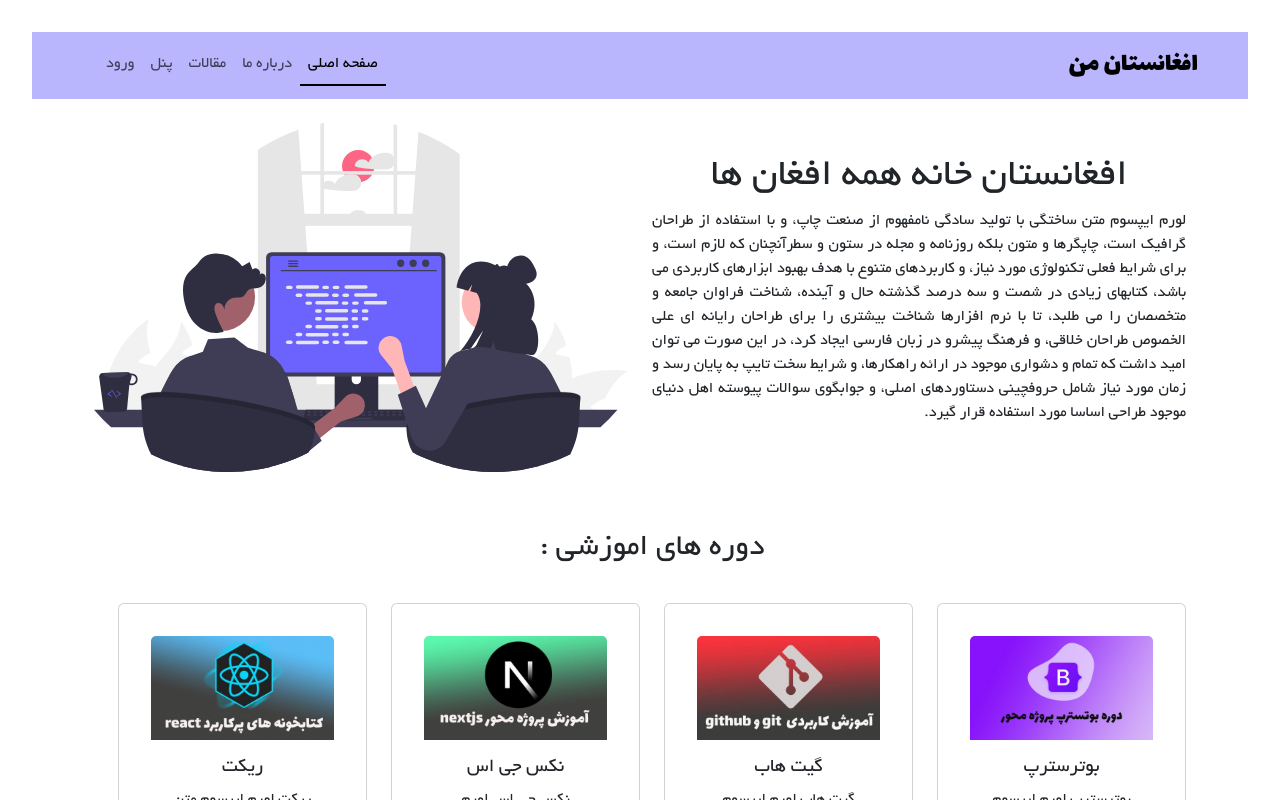
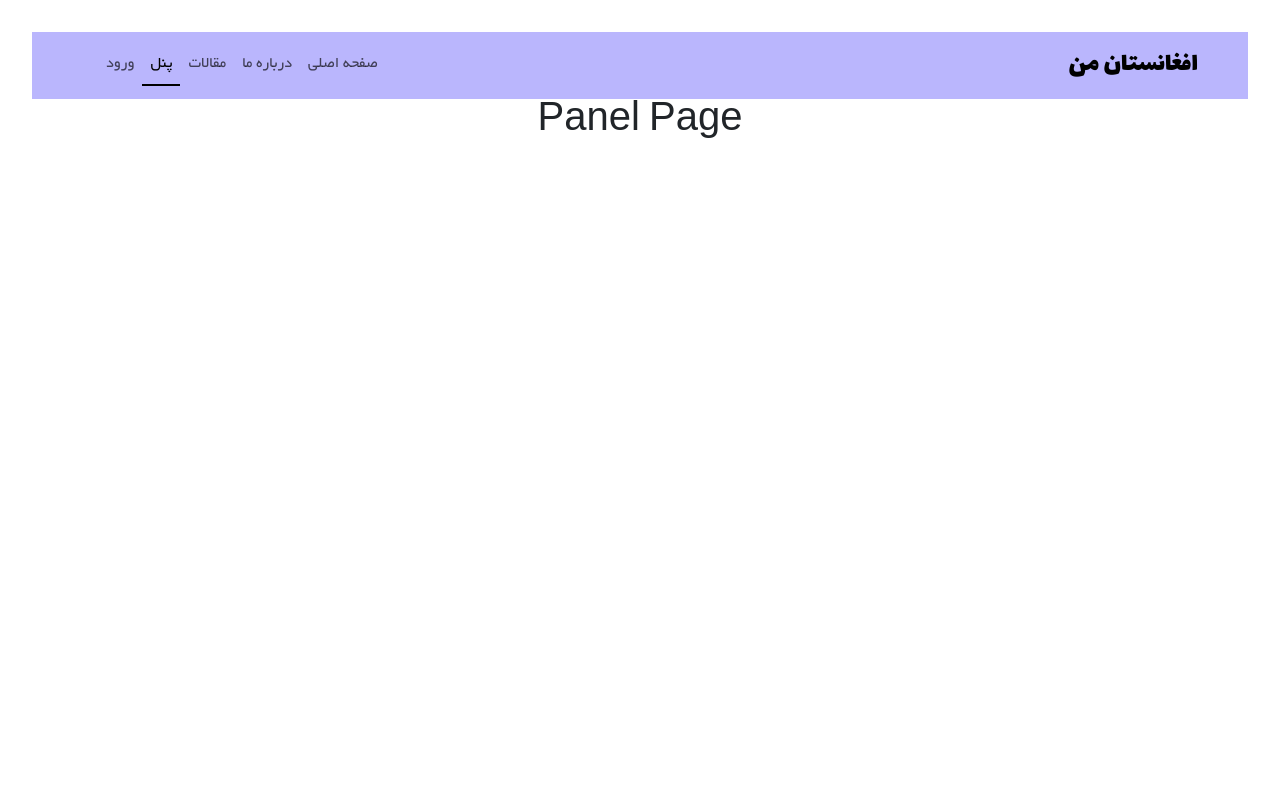
Before and after one commit to hasibafghan/react-spa, a React (Vite) app: page /panel in a window 1280 px wide. Before the commit this address led to /. Shown: the top 800 px of the page. Built offline with nearby package versions, Linux system fonts and the light colour scheme.

Commit message:
Professional way to add authentication for all pages that is need!

```diff
--- a/src/Routes.jsx
+++ b/src/Routes.jsx
@@ -1,9 +1,11 @@
+import PrivateRoute from "./components/PrivateRoute";
 import About from "./pages/about/About";
 import Blog from "./pages/blog/Blog";
 import Course from "./pages/course/Course";
 import Home from "./pages/home/Home";
 import Login from "./pages/login/Login";
 import Panel from "./pages/panel/Panel";
+import Setting from "./Setting";
 
 const routes = [
   { path: "/", element: <Home /> },
@@ -18,9 +20,25 @@ const routes = [
       { path: "python", element: <h2>python بهترین است</h2> },
     ],
   },
-  { path: "/panel", element: <Panel /> },
-  { path: "/course/:courseID", element: <Course /> },
-
+  {
+    path: "/panel",
+    element: (
+      <PrivateRoute>
+        <Panel />
+      </PrivateRoute>
+    ),
+  },
+  {
+    path: "/setting",
+    element: (
+      <PrivateRoute>
+        <Setting />
+      </PrivateRoute>
+    ),
+  },
+  {
+    path: "/course/:courseID", element: <Course />,
+  },
 ];
 
-export default routes
+export default routes;
--- /dev/null
+++ b/src/Setting.jsx
@@ -0,0 +1,15 @@
+import MyNavbar from "./components/navbar/Navbar";
+
+function Setting() {
+  return (
+    <>
+      <div>
+        <MyNavbar />
+
+        <h1>Setting Page</h1>
+      </div>
+    </>
+  );
+}
+
+export default Setting;
--- /dev/null
+++ b/src/components/PrivateRoute.jsx
@@ -0,0 +1,11 @@
+import { Navigate } from "react-router-dom";
+
+function PrivateRoute({children}) {
+  const isLogin = (username) => {
+    if (username == "admin") return true;
+    return false;
+  };
+
+  return <>{isLogin("admin") ? children : <Navigate to="/" />}</>;
+}
+export default PrivateRoute;
--- a/src/pages/panel/Panel.jsx
+++ b/src/pages/panel/Panel.jsx
@@ -1,24 +1,14 @@
-import { Navigate } from "react-router-dom";
 import MyNavbar from "../../components/navbar/Navbar";
 import "./Panel.css";
 
 function Panel() {
-  const isLogin = (username) => {
-    if (username == "admin") return true;
-    return false;
-  };
-
   return (
     <>
-      {isLogin("adsmin") ? (
-        <div>
-          <MyNavbar />
+      <div>
+        <MyNavbar />
 
-          <h1>Panel Page</h1>
-        </div>
-      ) : (
-        <Navigate to="/" />
-      )}
+        <h1>Panel Page</h1>
+      </div>
     </>
   );
 }
```
